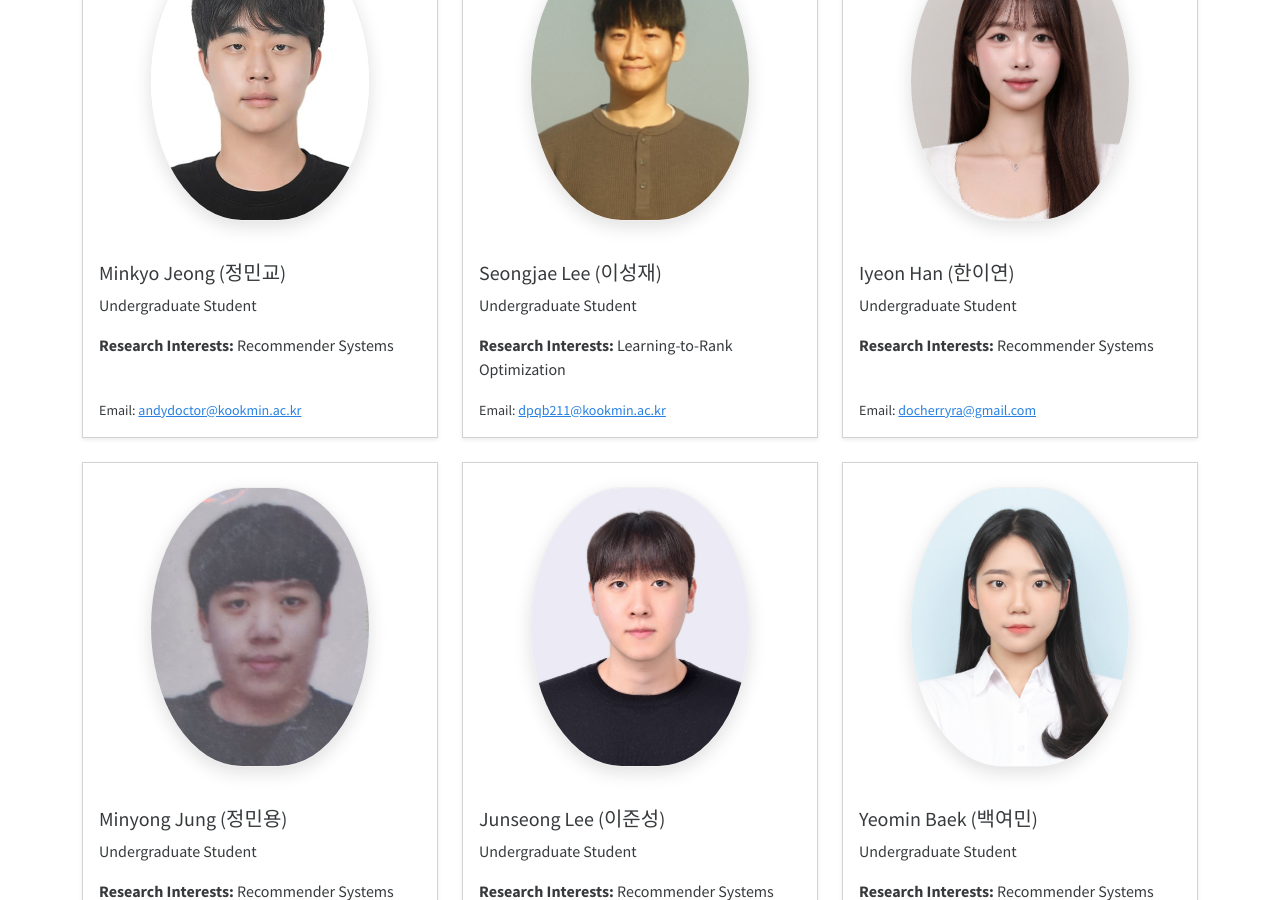
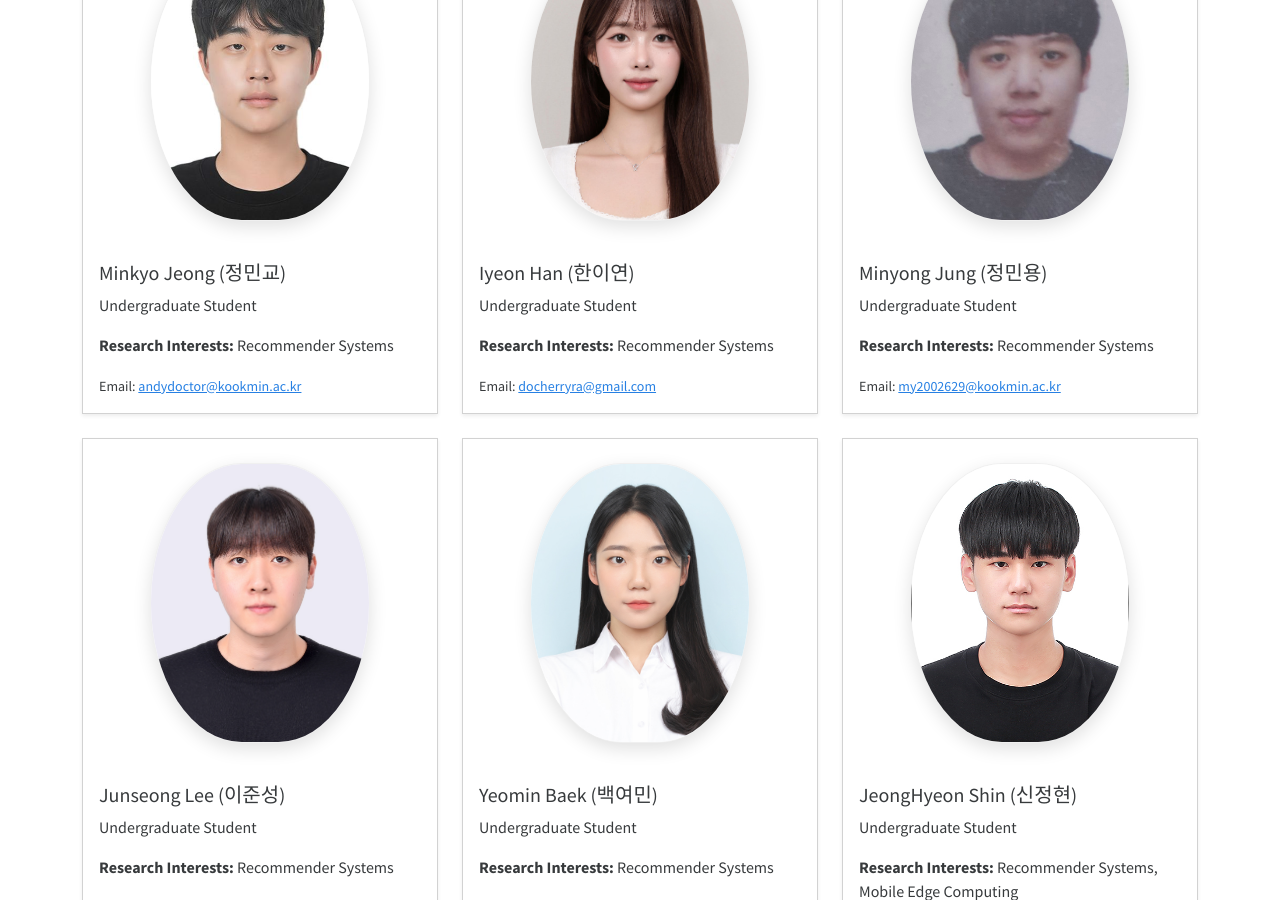
Before and after one commit to hongkyun-bae/hongkyun-bae.github.io, a Jekyll site: the page precs/members.html, which Jekyll copies as it is, in a window 1280 px wide and 900 px high, scrolled down 1102 px. Built offline with Jekyll 4.4.1, drawn with Linux system fonts in a browser that asks for light colours; nearby versions of some CDN libraries.

Commit message:
Update members.html

```diff
--- a/precs/members.html
+++ b/precs/members.html
@@ -198,25 +198,6 @@
           </div>
         </div>
 
-        <!-- UG 2 -->
-        <div class="col-12 col-md-6 col-lg-4">
-          <div class="card member-card shadow-sm h-100">
-            <div class="text-center pt-4">
-              <div class="avatar-oval mx-auto">
-                <img src="assets/images/seongjae_lee.jpg" alt="Seongjae Lee">
-              </div>
-            </div>
-            <div class="card-body">
-              <h5 class="card-title mt-3">Seongjae Lee (이성재)</h5>
-              <p class="card-text">Undergraduate Student</p>
-              <p class="card-text"><strong>Research Interests:</strong> Learning-to-Rank Optimization</p>
-              <p class="card-text">
-                <small>Email: <a href="mailto:dpqb211@kookmin.ac.kr">dpqb211@kookmin.ac.kr</a></small>
-              </p>
-            </div>
-          </div>
-        </div>
-
         <!-- UG 3 -->
         <div class="col-12 col-md-6 col-lg-4">
           <div class="card member-card shadow-sm h-100">
```
